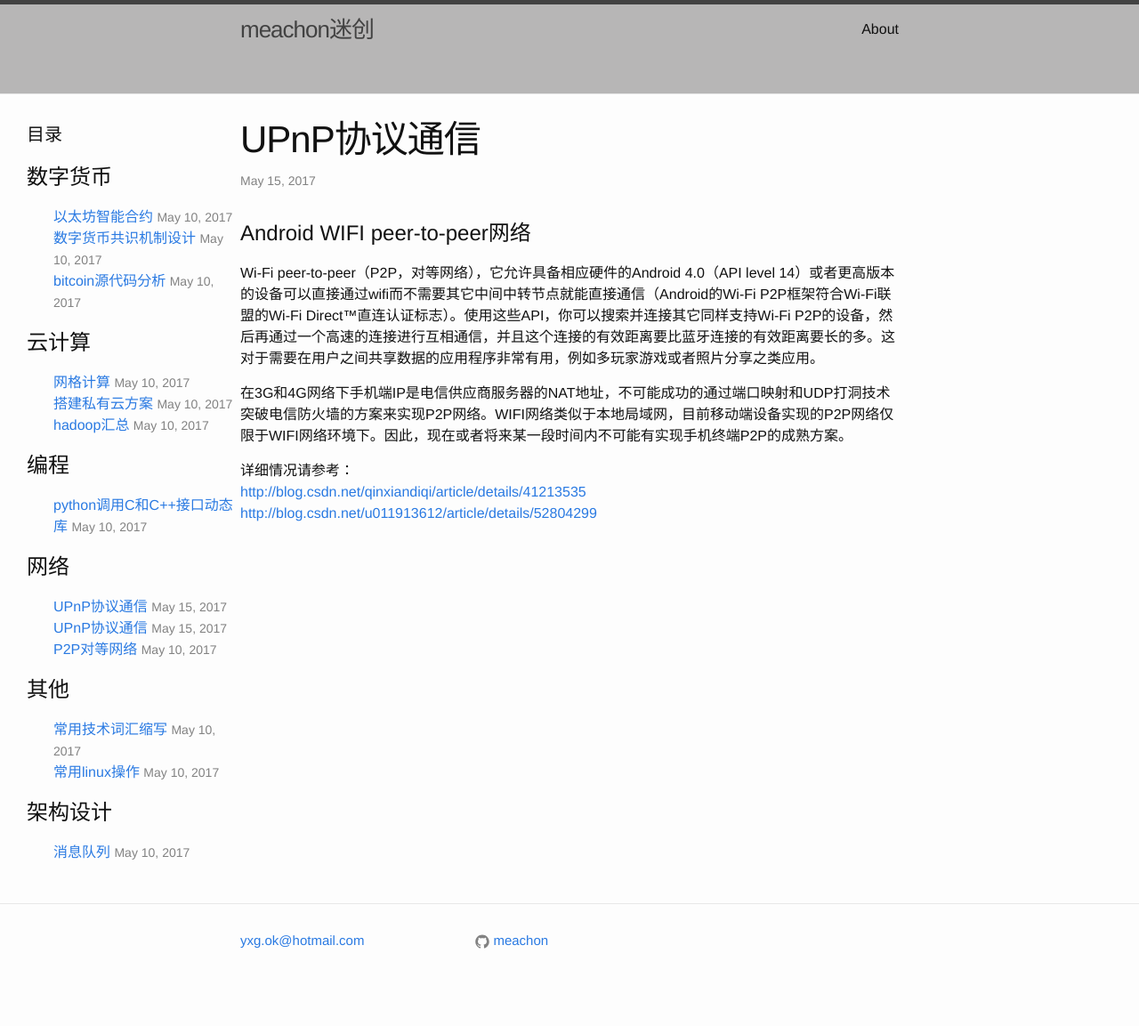
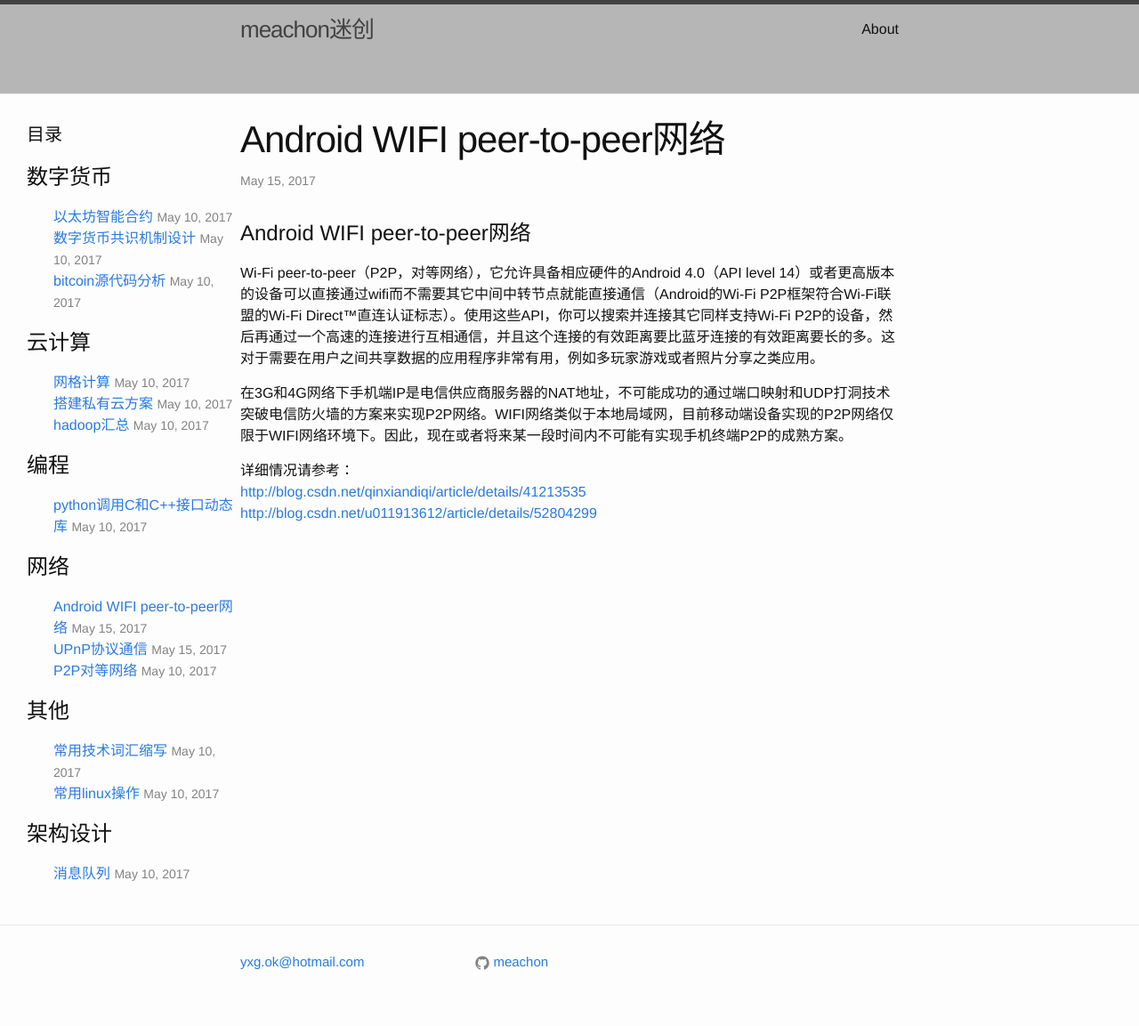
Before and after one commit to meachon/meachon.github.io, a Jekyll site: the page built from _posts/2017-05-15-Android WIFI peer-to-peer网络.md, in a window 1280 px wide. Shown: the whole page at 89% size. Built offline with Jekyll 4.4.1, drawn with Linux system fonts in a browser that asks for light colours; before the commit the page ends 1129 px from its top, so only the background shows below that.

Commit message:
提交安卓WIFI对等网络

```diff
--- a/_posts/2017-05-15-Android WIFI peer-to-peer网络.md
+++ b/_posts/2017-05-15-Android WIFI peer-to-peer网络.md
@@ -1,6 +1,6 @@
 ---
 layout: post
-title:  "UPnP协议通信"
+title:  "Android WIFI peer-to-peer网络"
 date:   2017-05-15 19:55:39 +0800
 categories: 网络
 ---
```
